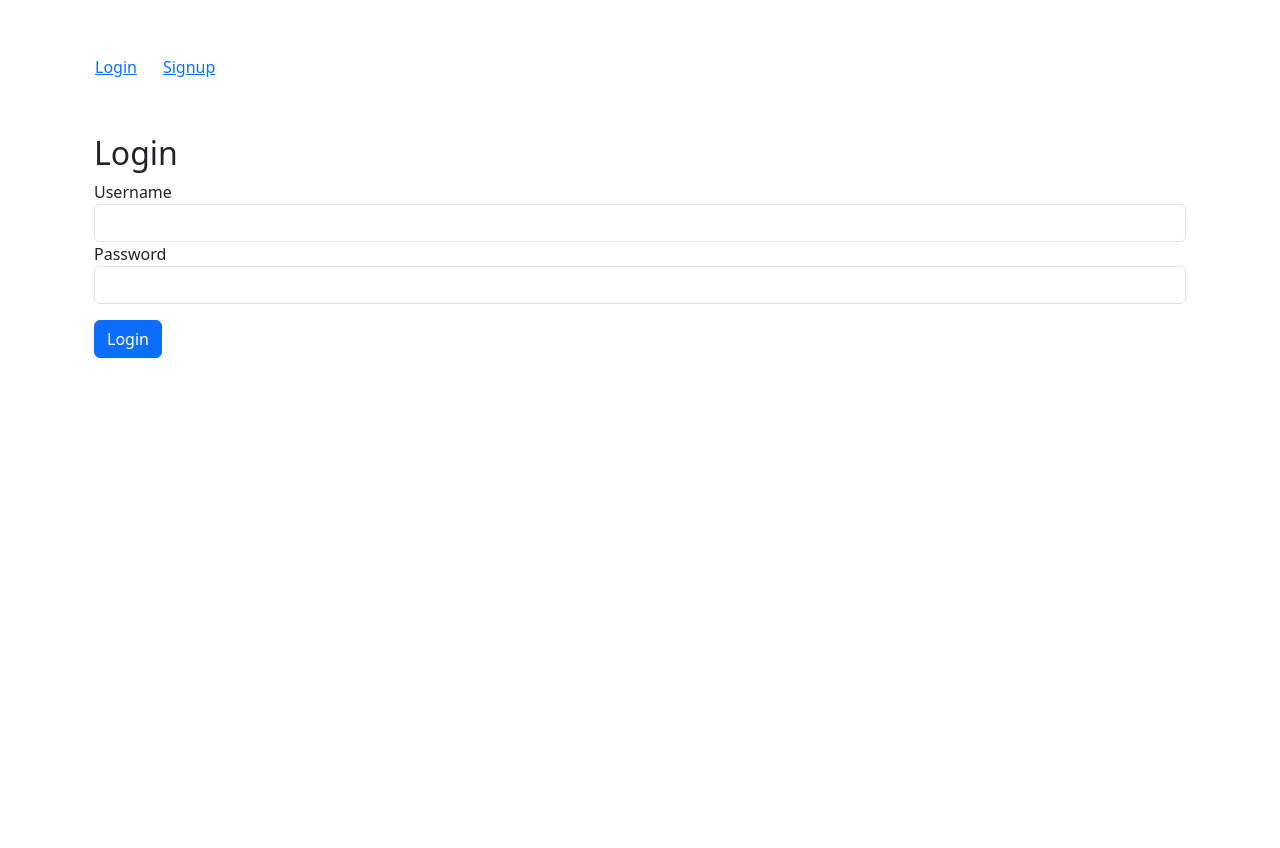
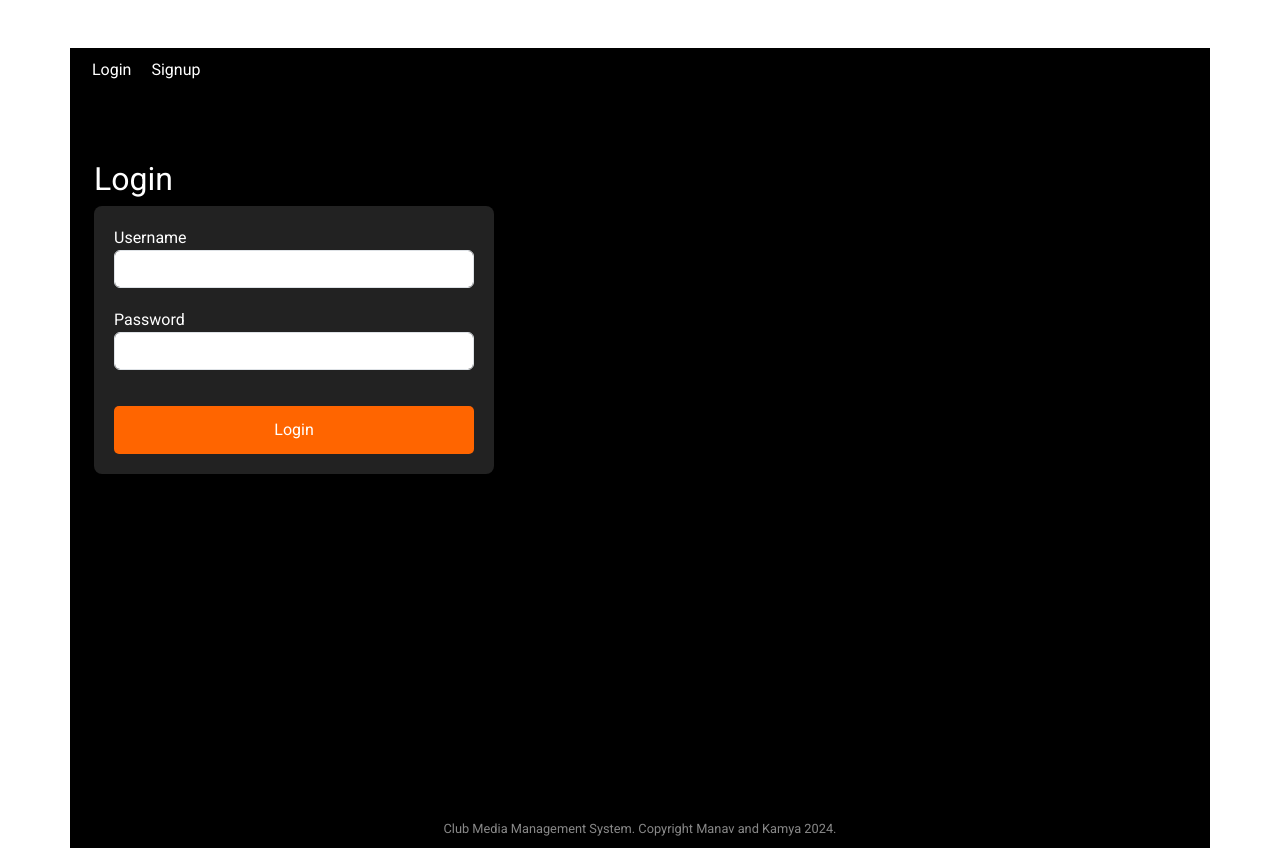
Before and after one commit to Urhomiesapien/club-media-management, a React (Create React App) app in the folder Frontend/: page / in a window 1280 px wide. Before the commit the page ends 800 px from the top, so only its background shows below. Built offline with nearby package versions, Linux system fonts and the light colour scheme.

Commit message:
pushing test

```diff
--- a/Frontend/package.json
+++ b/Frontend/package.json
@@ -16,7 +16,7 @@
     "react": "^18.3.1",
     "react-dom": "^18.3.1",
     "react-router-dom": "^6.28.0",
-    "react-scripts": "5.0.1",
+    "react-scripts": "^5.0.1",
     "web-vitals": "^2.1.4"
   },
   "scripts": {
--- a/Frontend/public/index.html
+++ b/Frontend/public/index.html
@@ -1,8 +1,11 @@
 <!DOCTYPE html>
 <html lang="en">
   <head>
+    <link href="https://fonts.googleapis.com/css2?family=Roboto:wght@400;700&display=swap" rel="stylesheet">
+
     <meta charset="utf-8" />
     <link rel="icon" href="%PUBLIC_URL%/favicon.ico" />
+
     <meta name="viewport" content="width=device-width, initial-scale=1" />
     <meta name="theme-color" content="#000000" />
     <meta
@@ -14,6 +17,7 @@
       manifest.json provides metadata used when your web app is installed on a
       user's mobile device or desktop. See https://developers.google.com/web/fundamentals/web-app-manifest/
     -->
+
     <link rel="manifest" href="%PUBLIC_URL%/manifest.json" />
     <!--
       Notice the use of %PUBLIC_URL% in the tags above.
--- a/Frontend/src/App.css
+++ b/Frontend/src/App.css
@@ -1,38 +1,49 @@
-.App {
-  text-align: center;
+/* App.css */
+
+/* Set the background color for the whole page */
+* {
+  margin: 0;
+  padding: 0;
+  box-sizing: border-box;
+}
+body {
+  background-color: #000000; /* Black background */
+  color: #fff; /* White text for better contrast */
+  font-family: 'Roboto', sans-serif; /* Ensure Roboto is applied */
+  margin: 0;
+  padding: 0;
 }
 
-.App-logo {
-  height: 40vmin;
-  pointer-events: none;
+/* Navigation Bar */
+.navigation {
+  display: flex;
+  justify-content: left;
+  gap: 20px;
+  margin-bottom: 20px;
+  padding: 10px;
+  background-color: #000000; /* Darker background for navigation */
 }
 
-@media (prefers-reduced-motion: no-preference) {
-  .App-logo {
-    animation: App-logo-spin infinite 20s linear;
-  }
+.nav-link {
+  color: #ff6200; /* Bright orange for links */
+  font-size: 1.2rem;
+  font-weight: bold;
+  text-decoration: none;
+  transition: color 0.2s ease;
 }
 
-.App-header {
-  background-color: #282c34;
-  min-height: 100vh;
-  display: flex;
-  flex-direction: column;
-  align-items: center;
-  justify-content: center;
-  font-size: calc(10px + 2vmin);
-  color: white;
+.nav-link:hover {
+  color: #ff6200; /* Slightly lighter shade on hover */
+  text-decoration: underline; /* Add underline on hover */
 }
 
-.App-link {
-  color: #61dafb;
+/* Main Content Styling */
+
+
+
+/* Footer styling */
+footer {
+  text-align: center;
+  margin-top: auto;
+  color: #ffffff;
 }
-
-@keyframes App-logo-spin {
-  from {
-    transform: rotate(0deg);
-  }
-  to {
-    transform: rotate(360deg);
-  }
-}
--- a/Frontend/src/App.js
+++ b/Frontend/src/App.js
@@ -1,32 +1,85 @@
-// src/App.js
+// // src/App.js
+// import React from 'react';
+// import { BrowserRouter as Router, Routes, Route, Link } from 'react-router-dom';  // Import from react-router-dom
+// import Home from './Components/Home';
+// import Login from './Components/login';   // Ensure Login is imported
+// import Signup from './Components/signup'; // Ensure Signup is imported
+// import Events from './Components/events';
+// import Profile from './Components/profile';
+
+// function App() {
+//   return (
+//     <Router>
+//       <div className="container mt-5">
+//         <nav>
+//           <Link to="/" className="btn btn-link">Login</Link>
+//           <Link to="/signup" className="btn btn-link">Signup</Link>
+//           <Link to="/events" className="btn btn-link">Events</Link>
+//           <Link to="/profile" className="btn btn-link">Profiles</Link>
+//         </nav>
+//         <Routes>
+//           <Route path="/" element={<Login />} />
+//           <Route path="/signup" element={<Signup />} />
+//           <Route path="/home" element={<Home />} />
+//           <Route path="/events" element={<Events />} />
+//           <Route path="/profile" element={<Profile />} />
+//         </Routes>
+//       </div>
+//     </Router>
+//   );
+// }
+
+// // In App.js, add this route inside your Routes component
+// {/* <Route path="/home" element={<Home />} /> */}
+
+// export default App;
+
 import React from 'react';
-import { BrowserRouter as Router, Routes, Route, Link } from 'react-router-dom';  // Import from react-router-dom
+import { BrowserRouter as Router, Routes, Route, Link, useLocation } from 'react-router-dom';
 import Home from './Components/Home';
-import Login from './Components/login';   // Ensure Login is imported
-import Signup from './Components/signup'; // Ensure Signup is imported
-// import Profile from './Components/profile';
+import Login from './Components/login';
+import Signup from './Components/signup';
+import Events from './Components/events';
+import Profile from './Components/profile';
+import './App.css';
+
+function Navigation() {
+  const location = useLocation();
+
+  return (
+    <nav className="navigation">
+      {location.pathname === '/' || location.pathname === '/signup' ? (
+        <>
+          <Link to="/" className="nav-link">Login</Link>
+          <Link to="/signup" className="nav-link">Signup</Link>
+        </>
+      ) : (
+        <>
+          <Link to="/home" className="nav-link">Home</Link>
+          <Link to="/events" className="nav-link">Events</Link>
+          <Link to="/profile" className="nav-link">Profile</Link>
+        </>
+      )}
+    </nav>
+  );
+}
+
 
 function App() {
   return (
     <Router>
       <div className="container mt-5">
-        <nav>
-          <Link to="/" className="btn btn-link">Login</Link>
-          <Link to="/signup" className="btn btn-link">Signup</Link>
-          {/* <Link to="/home" className="btn btn-link">Home</Link> */}
-        </nav>
+        <Navigation /> {/* Render the navigation */}
         <Routes>
           <Route path="/" element={<Login />} />
           <Route path="/signup" element={<Signup />} />
-          {/* <Route path="/profile/:memberID" element={Profile} /> Profile route */}
           <Route path="/home" element={<Home />} />
+          <Route path="/events" element={<Events />} />
+          <Route path="/profile" element={<Profile />} />
         </Routes>
       </div>
     </Router>
   );
 }
 
-// In App.js, add this route inside your Routes component
-{/* <Route path="/home" element={<Home />} /> */}
-
 export default App;
--- a/Frontend/src/Components/Home.js
+++ b/Frontend/src/Components/Home.js
@@ -16,7 +16,7 @@
 import React, { useEffect, useState } from 'react';
 import { Link } from 'react-router-dom';
 import axios from 'axios';
-// import './home.css';
+import './css/home.css';
 const Home = () => {
     // Dummy event data for testing the layout
     const events = [
@@ -42,12 +42,11 @@ const Home = () => {
 
   return (
     <div className="home-container">
-      <aside className="sidebar">
-      <h2>Navigation</h2>
-        <ul>
-          <li><Link to="/tasks">tasks</Link></li>
-        </ul>
-      </aside>
+      <header className="top-bar">
+        <h1>Home</h1>
+        <Link to="/tasks">Tasks</Link>
+        <Link to="/profile">Profile</Link>
+      </header>
 
       <main className="main-content">
         <h1>Events</h1>
@@ -55,7 +54,7 @@ const Home = () => {
           {events.map((event) => (
             <div key={event.id} className="event-card">
               <h3>{event.name}</h3>
-              <p>Date: {new Date(event.date).toLocaleDateString()}</p>
+              <p>Date: {event.date}</p>
               <p>Organizer: {event.organizer}</p>
               <a href={event.driveLink} target="_blank" rel="noopener noreferrer">
                 View Photos
@@ -64,8 +63,12 @@ const Home = () => {
           ))}
         </div>
       </main>
+
+      <footer className="footer">
+        Club Media Management System. Copyright Manav and Kamya 2024.
+      </footer>
     </div>
   );
-};
+  };
 
 export default Home;
--- a/Frontend/src/Components/css/home.css
+++ b/Frontend/src/Components/css/home.css
@@ -1,14 +1,15 @@
-/* src/pages/Home.css */
+/* Resetting default margins and paddings */
 
-/* Global Styles */
-body {
+
+  /* Global Styles */
+  body {
     background-color: #000000; /* Black background */
     font-family: 'Roboto', sans-serif; /* Roboto font */
     color: white; /* Default text color */
-    margin: 0;
-    padding: 0;
+    overflow-x: hidden; /* Prevent horizontal scroll */
   }
 
+  /* Main Container */
   .home-container {
     display: flex;
     flex-direction: column;
@@ -19,27 +20,28 @@ body {
   .main-content h1 {
     color: #FF6500; /* Bright orange color */
     font-size: 2.5rem; /* Large text for "Home" */
-    margin: 20px 0;
+    margin: 20px;
+    text-align: center;
   }
 
   .main-content .top-bar a {
-    color: #cc5200; /* Slightly darker orange */
+    color: #969696; /* Slightly darker orange */
     font-size: 1rem;
     text-decoration: none;
-    margin-left: 20px;
+    margin: 0 15px;
   }
 
   .main-content .top-bar a:hover {
-    color: #FF6500; /* Brighten link on hover */
+    color: #ffc9a4; /* Brighten link on hover */
     text-decoration: underline;
   }
 
   /* Events Widget */
   .events-widget {
     display: grid;
-    grid-template-columns: repeat(2, 1fr); /* Two-column layout */
+    grid-template-columns: repeat(auto-fill, minmax(300px, 1fr)); /* Responsive columns */
     gap: 20px; /* Spacing between event cards */
-    margin: 20px 0;
+    margin: 20px;
   }
 
   .event-card {
@@ -59,7 +61,6 @@ body {
 
   .event-card h3 {
     font-size: 1.5rem;
-    margin: 0;
     margin-bottom: 10px;
   }
 
@@ -75,11 +76,6 @@ body {
 
   .event-card a:hover {
     text-decoration: underline; /* Underline on hover */
-  }
-
-  /* Sidebar */
-  .sidebar {
-    display: none; /* Hide sidebar for this Metro UI layout */
   }
 
   /* Footer */
--- a/Frontend/src/Components/css/login.css
+++ b/Frontend/src/Components/css/login.css
@@ -0,0 +1,103 @@
+/* Login.css */
+
+/* Container for Login Form */
+.container {
+    background-color: #000000; /* Black background for the whole page */
+    color: #fff; /* White text */
+    font-family: 'Roboto', sans-serif; /* Roboto font */
+    display: flex;
+    justify-content: left;
+    align-items: left;
+    height: 100vh;
+    flex-direction: column;
+  }
+
+  /* Login Title */
+  h2 {
+    color: #FF6500; /* Green color for the title */
+
+    font-size: 2rem;
+    margin-bottom: 20px;
+    text-align: left;
+  }
+
+  /* Signup Link */
+  .signup-link {
+    color: #1a6d33; /* Slightly darker green for the signup link */
+    font-size: 1.1rem;
+    text-decoration: none;
+    margin-left: 20px;
+  }
+
+  .signup-link:hover {
+    text-decoration: underline; /* Underline effect on hover */
+  }
+
+  /* Form */
+  form {
+    width: 100%;
+    max-width: 400px;
+    padding: 20px;
+    background-color: #222; /* Dark background for the form */
+    border-radius: 8px;
+    box-shadow: 0 4px 8px rgba(0, 0, 0, 0.5);
+  }
+
+  /* Input Fields */
+  .form-group {
+    margin-bottom: 20px;
+  }
+
+  input {
+    width: 100%;
+    padding: 12px;
+    background: transparent;
+    border: 2px solid #FF6500; /* Orange border */
+    border-radius: 5px;
+    color: #bbb; /* Light gray text for input */
+    font-size: 1rem;
+    outline: none;
+    transition: all 0.3s ease; /* Smooth transition for hover and focus */
+  }
+
+  input::placeholder {
+    color: #bbb; /* Placeholder text color */
+  }
+
+  input:hover {
+    border-width: 3px;
+    border-color: #FF7F32; /* Lighter orange on hover */
+    box-shadow: 0 0 8px rgba(255, 103, 0, 0.8); /* Glowing effect on hover */
+  }
+
+  input:focus {
+    border-width: 3px;
+    border-color: #FF7F32; /* Same lighter orange when focused */
+    box-shadow: 0 0 8px rgba(255, 103, 0, 0.8); /* Glowing effect when focused */
+    color: #fff; /* Change text color when focused */
+  }
+
+  /* Submit Button */
+  button[type="submit"] {
+    width: 100%;
+    padding: 12px;
+    background-color: #FF6500; /* Green button */
+    border: none;
+    color: white;
+    font-size: 1rem;
+    border-radius: 5px;
+    cursor: pointer;
+    transition: background-color 0.2s ease, transform 0.2s;
+
+  }
+
+  button[type="submit"]:hover {
+    background-color: #FF6500; /* Darker green on hover */
+  }
+
+  /* Error or success message */
+  .message {
+    margin-top: 20px;
+    color: #ffcc00; /* Yellow color for messages */
+    text-align: center;
+  }
--- a/Frontend/src/Components/login.js
+++ b/Frontend/src/Components/login.js
@@ -2,6 +2,7 @@
 import React, { useState } from 'react';
 import axios from 'axios';
 import { useHistory } from 'react-router-dom';
+import './css/login.css';
 
 // const Login = () => {
 //   const [username, setUsername] = useState('');
@@ -56,6 +57,9 @@ const Login = () => {
         </div>
         <button type="submit" className="btn btn-primary mt-3">Login</button>
       </form>
+      <footer className="footer">
+        Club Media Management System. Copyright Manav and Kamya 2024.
+      </footer>
     </div>
   );
 };
--- a/Frontend/src/Components/signup.js
+++ b/Frontend/src/Components/signup.js
@@ -78,6 +78,9 @@ const Signup = () => {
         </div>
         <button type="submit" className="btn btn-primary mt-3">Sign Up</button>
       </form>
+      <footer className="footer">
+        Club Media Management System. Copyright Manav and Kamya 2024.
+      </footer>
     </div>
   );
 };
```
Also changed, not shown: Frontend/src/Components/profile.js (+4 -3 lines), 1 other file (tests, documents, lock files or other folders).
